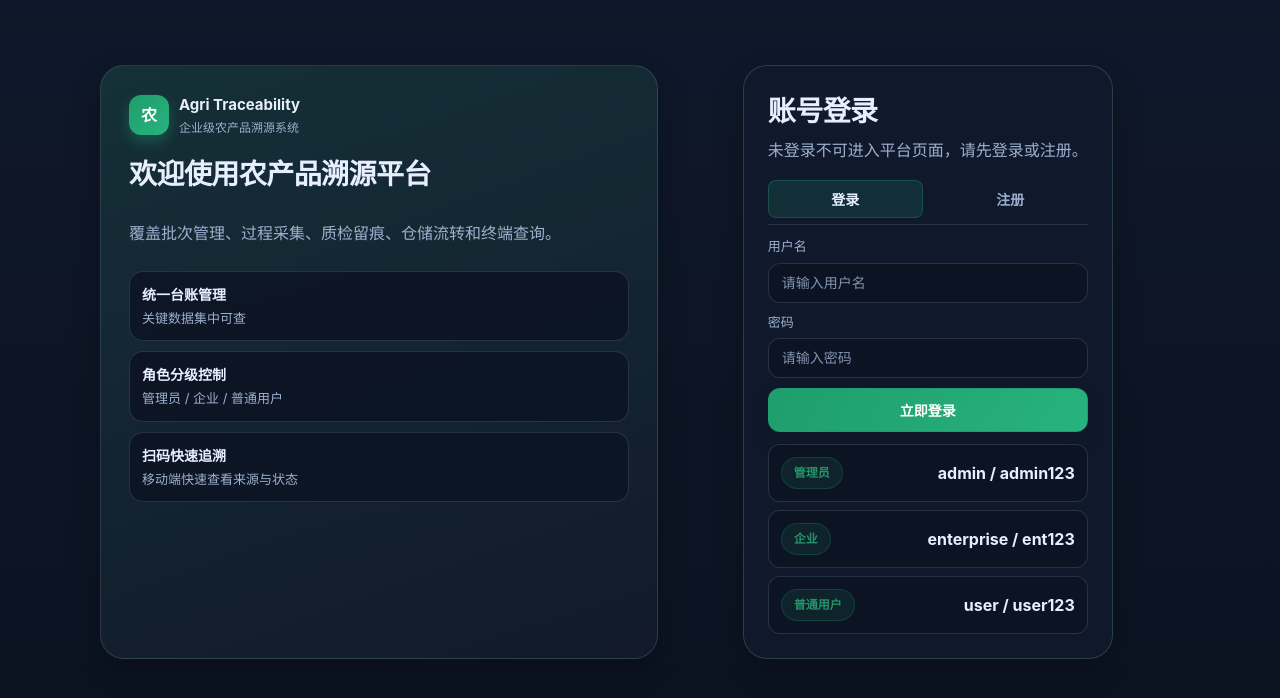
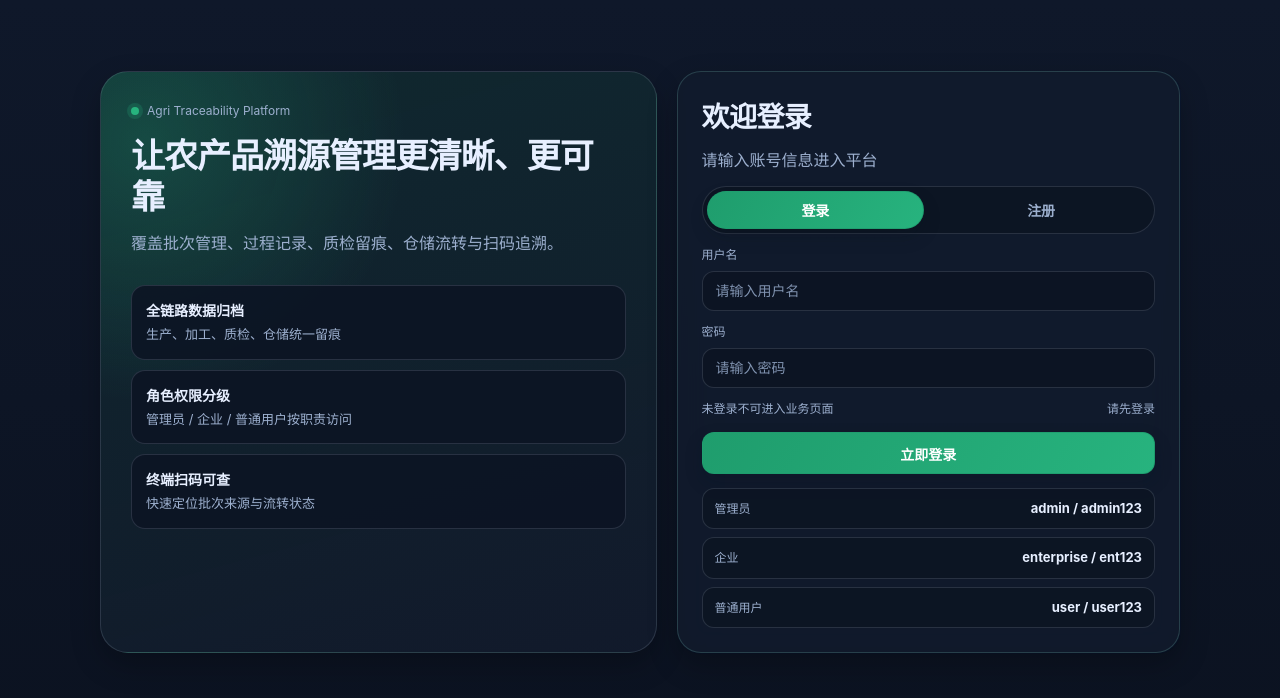
Before and after one commit to Souair/agri-traceability-java, a Vue app in the folder frontend/: page /auth in a window 1280 px wide. Shown: the top 698 px of the page. Built offline with nearby package versions, Linux system fonts and the light colour scheme; no server answers.

Commit message:
refactor: fully rewrite auth page to match latest reference layout

```diff
--- a/frontend/src/style.css
+++ b/frontend/src/style.css
@@ -685,148 +685,174 @@ code {
   place-items: center;
 }
 
-.auth-stage {
-  width: min(100%, 1100px);
+.auth-template-shell {
+  width: min(100%, 1120px);
   display: grid;
   grid-template-columns: 1.05fr 0.95fr;
-  gap: 18px;
+  gap: 20px;
 }
 
-.auth-template-like {
-  align-items: stretch;
-}
-
-.auth-panel {
-  border-radius: 24px;
-  padding: 28px;
+.auth-hero {
+  border-radius: 28px;
+  padding: 30px;
   display: grid;
   align-content: start;
   gap: 16px;
-  background: linear-gradient(160deg, color-mix(in srgb, var(--primary) 14%, var(--surface)) 0%, var(--surface) 100%);
+  background:
+    radial-gradient(circle at 8% 12%, color-mix(in srgb, var(--primary) 26%, transparent), transparent 36%),
+    linear-gradient(165deg, color-mix(in srgb, var(--primary) 12%, var(--surface-strong)) 0%, var(--surface) 100%);
 }
 
-.auth-brand-row {
-  display: flex;
+.auth-hero-header {
+  display: inline-flex;
   align-items: center;
-  gap: 10px;
+  gap: 8px;
+  font-size: 12px;
+  color: var(--text-sub);
 }
 
-.auth-brand-row strong {
-  display: block;
-  font-size: 15px;
+.auth-dot {
+  width: 8px;
+  height: 8px;
+  border-radius: 999px;
+  background: var(--primary);
+  box-shadow: 0 0 0 4px color-mix(in srgb, var(--primary) 20%, transparent);
 }
 
-.auth-brand-row .hint {
-  margin: 2px 0 0;
-  font-size: 12px;
+.auth-hero-title {
+  font-size: 34px;
+  line-height: 1.2;
+  letter-spacing: -0.03em;
 }
 
-.auth-points {
+.auth-hero-subtitle {
+  margin-top: -2px;
+  color: var(--text-sub);
+}
+
+.auth-hero-cards {
   display: grid;
   gap: 10px;
+  margin-top: 4px;
 }
 
-.auth-point {
+.auth-hero-card {
   display: grid;
   gap: 4px;
+  padding: 14px;
   border-radius: 14px;
-  padding: 12px;
   border: 1px solid var(--border);
   background: color-mix(in srgb, var(--surface-strong) 94%, transparent);
 }
 
-.auth-point strong {
+.auth-hero-card strong {
   font-size: 14px;
 }
 
-.auth-point span {
+.auth-hero-card span {
   color: var(--text-sub);
   font-size: 13px;
 }
 
-.auth-demo-grid {
-  display: grid;
-  gap: 8px;
-  margin-top: 12px;
-}
-
-.auth-demo-compact .demo-account-card {
-  align-items: center;
-}
-
-.demo-account-card {
-  display: flex;
-  align-items: center;
-  justify-content: space-between;
-  gap: 10px;
-  padding: 12px;
-  border-radius: 12px;
-  background: color-mix(in srgb, var(--surface-strong) 95%, transparent);
-  border: 1px solid var(--border);
-}
-
-.auth-wrap {
-  max-width: 560px;
-  margin: 0 auto;
-}
-
-.auth-clean {
+.auth-form-card {
   border-radius: 24px;
   padding: 24px;
-  backdrop-filter: saturate(160%) blur(14px);
-  background: color-mix(in srgb, var(--surface) 94%, transparent);
+  backdrop-filter: saturate(170%) blur(14px);
+  background: color-mix(in srgb, var(--surface) 95%, transparent);
   border: 1px solid color-mix(in srgb, var(--border-strong) 24%, var(--border));
 }
 
-.auth-tabs {
-  display: flex;
-  gap: 10px;
+.auth-form-top {
+  margin-bottom: 14px;
+}
+
+.auth-form-top h2 {
+  margin-bottom: 4px;
+}
+
+.auth-switch {
+  display: grid;
+  grid-template-columns: 1fr 1fr;
+  gap: 8px;
+  padding: 4px;
+  border-radius: 999px;
+  border: 1px solid var(--border);
+  background: color-mix(in srgb, var(--surface-strong) 95%, transparent);
   margin-bottom: 12px;
 }
 
-.auth-tabs-line {
-  border-bottom: 1px solid var(--border);
-  padding-bottom: 6px;
-}
-
-.tab-pill {
+.auth-switch-btn {
   border-radius: 999px;
   border: 1px solid transparent;
   background: transparent;
   color: var(--text-sub);
   box-shadow: none;
-  padding: 9px 14px;
+  padding: 8px 12px;
 }
 
-.tab-pill:hover {
+.auth-switch-btn:hover {
   transform: none;
   color: var(--text-main);
-  background: color-mix(in srgb, var(--surface-soft) 80%, transparent);
+  background: color-mix(in srgb, var(--surface-soft) 88%, transparent);
   box-shadow: none;
 }
 
-.tab-pill-line {
-  border-radius: 8px;
-  padding: 8px 12px;
+.auth-switch-btn.active {
+  background: linear-gradient(120deg, var(--primary-strong), var(--primary));
+  color: var(--primary-text);
+  border-color: color-mix(in srgb, var(--primary-strong) 80%, transparent);
+  box-shadow: var(--btn-shadow);
 }
 
-.tab-pill-line.active {
-  background: color-mix(in srgb, var(--primary) 14%, transparent);
-  border-color: color-mix(in srgb, var(--primary) 26%, transparent);
-  color: var(--text-main);
+.auth-form-grid {
+  gap: 12px;
 }
 
-.auth-header {
-  margin-bottom: 18px;
+.auth-field {
+  gap: 7px;
 }
 
-.auth-header h2 {
-  margin-bottom: 6px;
+.auth-field > span {
+  font-size: 12px;
 }
 
-.demo-login ul {
-  margin: 6px 0 0;
-  padding-left: 18px;
+.auth-footrow {
+  display: flex;
+  justify-content: space-between;
+  gap: 8px;
+  font-size: 12px;
+}
+
+.auth-submit {
+  margin-top: 2px;
+  border-radius: 12px;
+  height: 42px;
+}
+
+.auth-account-grid {
+  margin-top: 14px;
+  display: grid;
+  gap: 8px;
+}
+
+.auth-account-item {
+  display: flex;
+  align-items: center;
+  justify-content: space-between;
+  gap: 12px;
+  padding: 10px 12px;
+  border-radius: 12px;
+  border: 1px solid var(--border);
+  background: color-mix(in srgb, var(--surface-strong) 95%, transparent);
+}
+
+.auth-account-item span {
+  color: var(--text-sub);
+  font-size: 12px;
+}
+
+.auth-account-item strong {
+  font-size: 13px;
 }
 
 .record-grid {
@@ -934,7 +960,7 @@ tbody tr.selected {
   .meta-grid,
   .record-grid,
   .layout-main,
-  .auth-stage {
+  .auth-template-shell {
     grid-template-columns: 1fr;
   }
 
@@ -962,7 +988,7 @@ tbody tr.selected {
     padding-top: 20px;
   }
 
-  .demo-account-card {
+  .auth-account-item {
     flex-direction: column;
     align-items: flex-start;
   }
--- a/frontend/src/views/AuthView.vue
+++ b/frontend/src/views/AuthView.vue
@@ -1,53 +1,59 @@
 <template>
   <section class="auth-single-page">
-    <div class="auth-stage auth-template-like">
-      <aside class="auth-panel card glass">
-        <div class="auth-brand-row">
-          <span class="brand-icon">农</span>
-          <div>
-            <strong>Agri Traceability</strong>
-            <p class="hint">企业级农产品溯源系统</p>
-          </div>
+    <div class="auth-template-shell">
+      <aside class="auth-hero card glass">
+        <div class="auth-hero-header">
+          <span class="auth-dot"></span>
+          <span>Agri Traceability Platform</span>
         </div>
 
-        <h2>欢迎使用农产品溯源平台</h2>
-        <p class="hint">覆盖批次管理、过程采集、质检留痕、仓储流转和终端查询。</p>
+        <h2 class="auth-hero-title">让农产品溯源管理更清晰、更可靠</h2>
+        <p class="auth-hero-subtitle">覆盖批次管理、过程记录、质检留痕、仓储流转与扫码追溯。</p>
 
-        <div class="auth-points">
-          <div class="auth-point"><strong>统一台账管理</strong><span>关键数据集中可查</span></div>
-          <div class="auth-point"><strong>角色分级控制</strong><span>管理员 / 企业 / 普通用户</span></div>
-          <div class="auth-point"><strong>扫码快速追溯</strong><span>移动端快速查看来源与状态</span></div>
+        <div class="auth-hero-cards">
+          <article class="auth-hero-card">
+            <strong>全链路数据归档</strong>
+            <span>生产、加工、质检、仓储统一留痕</span>
+          </article>
+          <article class="auth-hero-card">
+            <strong>角色权限分级</strong>
+            <span>管理员 / 企业 / 普通用户按职责访问</span>
+          </article>
+          <article class="auth-hero-card">
+            <strong>终端扫码可查</strong>
+            <span>快速定位批次来源与流转状态</span>
+          </article>
         </div>
       </aside>
 
-      <section class="auth-wrap auth-clean card glass">
-        <div class="auth-header">
-          <h2>{{ mode === 'login' ? '账号登录' : '注册账号' }}</h2>
-          <div class="hint">未登录不可进入平台页面，请先登录或注册。</div>
+      <section class="auth-form-card card glass">
+        <div class="auth-form-top">
+          <h2>{{ mode === 'login' ? '欢迎登录' : '创建账号' }}</h2>
+          <p class="hint">{{ mode === 'login' ? '请输入账号信息进入平台' : '填写信息后即可注册并进入平台' }}</p>
         </div>
 
-        <div class="auth-tabs auth-tabs-line">
-          <button :class="['tab-pill tab-pill-line', mode === 'login' ? 'active' : '']" @click="mode = 'login'">登录</button>
-          <button :class="['tab-pill tab-pill-line', mode === 'register' ? 'active' : '']" @click="mode = 'register'">注册</button>
+        <div class="auth-switch">
+          <button :class="['auth-switch-btn', mode === 'login' ? 'active' : '']" @click="mode = 'login'">登录</button>
+          <button :class="['auth-switch-btn', mode === 'register' ? 'active' : '']" @click="mode = 'register'">注册</button>
         </div>
 
         <p v-if="error" class="error">{{ error }}</p>
         <p v-if="success" class="ok">{{ success }}</p>
 
-        <form class="form-grid" @submit.prevent="submit">
-          <label>
-            用户名
+        <form class="form-grid auth-form-grid" @submit.prevent="submit">
+          <label class="auth-field">
+            <span>用户名</span>
             <input v-model.trim="form.username" placeholder="请输入用户名" required />
           </label>
 
-          <label>
-            密码
+          <label class="auth-field">
+            <span>密码</span>
             <input v-model.trim="form.password" type="password" placeholder="请输入密码" required />
           </label>
 
           <template v-if="mode === 'register'">
-            <label>
-              角色
+            <label class="auth-field">
+              <span>角色</span>
               <select v-model="form.role" required>
                 <option value="ADMIN">管理员</option>
                 <option value="ENTERPRISE">企业</option>
@@ -55,21 +61,26 @@
               </select>
             </label>
 
-            <label>
-              企业名称（企业角色建议填写）
+            <label class="auth-field">
+              <span>企业名称（企业角色建议填写）</span>
               <input v-model.trim="form.enterpriseName" placeholder="例如：大祥区示范农场" />
             </label>
           </template>
 
-          <button :disabled="authState.loading" type="submit">
+          <div class="auth-footrow hint">
+            <span>未登录不可进入业务页面</span>
+            <span>{{ mode === 'login' ? '请先登录' : '请先注册' }}</span>
+          </div>
+
+          <button class="auth-submit" :disabled="authState.loading" type="submit">
             {{ authState.loading ? '提交中...' : mode === 'login' ? '立即登录' : '立即注册' }}
           </button>
         </form>
 
-        <div class="demo-login auth-demo-grid auth-demo-compact">
-          <div class="demo-account-card"><span class="pill">管理员</span><strong>admin / admin123</strong></div>
-          <div class="demo-account-card"><span class="pill">企业</span><strong>enterprise / ent123</strong></div>
-          <div class="demo-account-card"><span class="pill">普通用户</span><strong>user / user123</strong></div>
+        <div class="auth-account-grid">
+          <div class="auth-account-item"><span>管理员</span><strong>admin / admin123</strong></div>
+          <div class="auth-account-item"><span>企业</span><strong>enterprise / ent123</strong></div>
+          <div class="auth-account-item"><span>普通用户</span><strong>user / user123</strong></div>
         </div>
       </section>
     </div>
```
